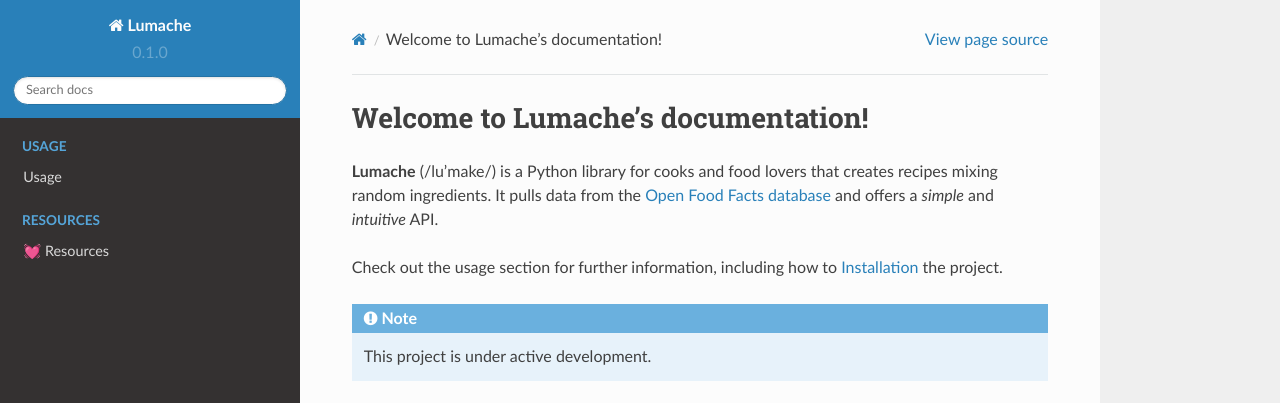
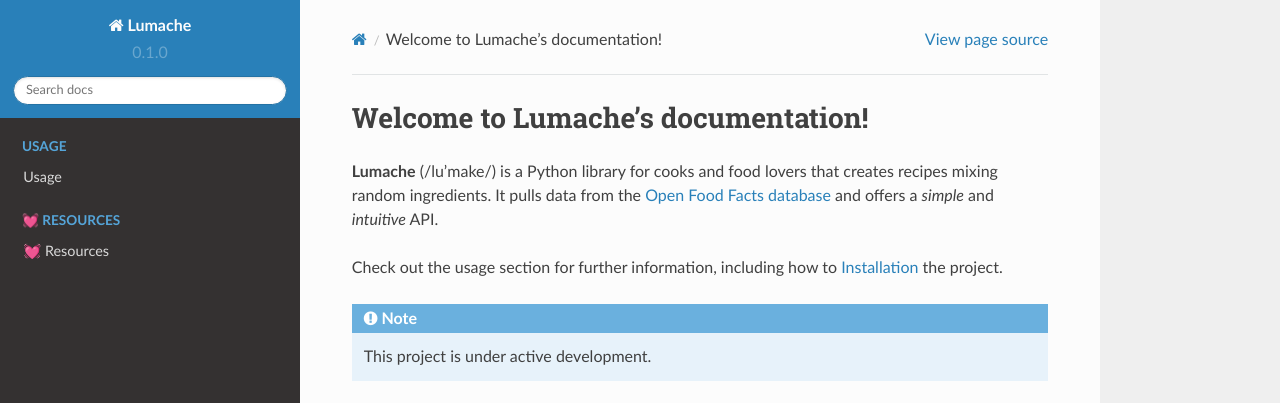
Before and after one commit to kaihiong/rtdtest, a Sphinx documentation site: the page built from docs/source/index.rst, in a window 1280 px wide. Shown: the top 403 px of the page. Built offline with Sphinx 7.4.7 and the Read the Docs theme 2.0.0, drawn with Linux system fonts in a browser that asks for light colours.

```diff
--- a/docs/source/index.rst
+++ b/docs/source/index.rst
@@ -28,6 +28,6 @@ Contents
    :maxdepth: 2
    :hidden:
    :glob:
-   :caption: Resources
+   :caption: 💓 Resources
 
    resources/index
```
